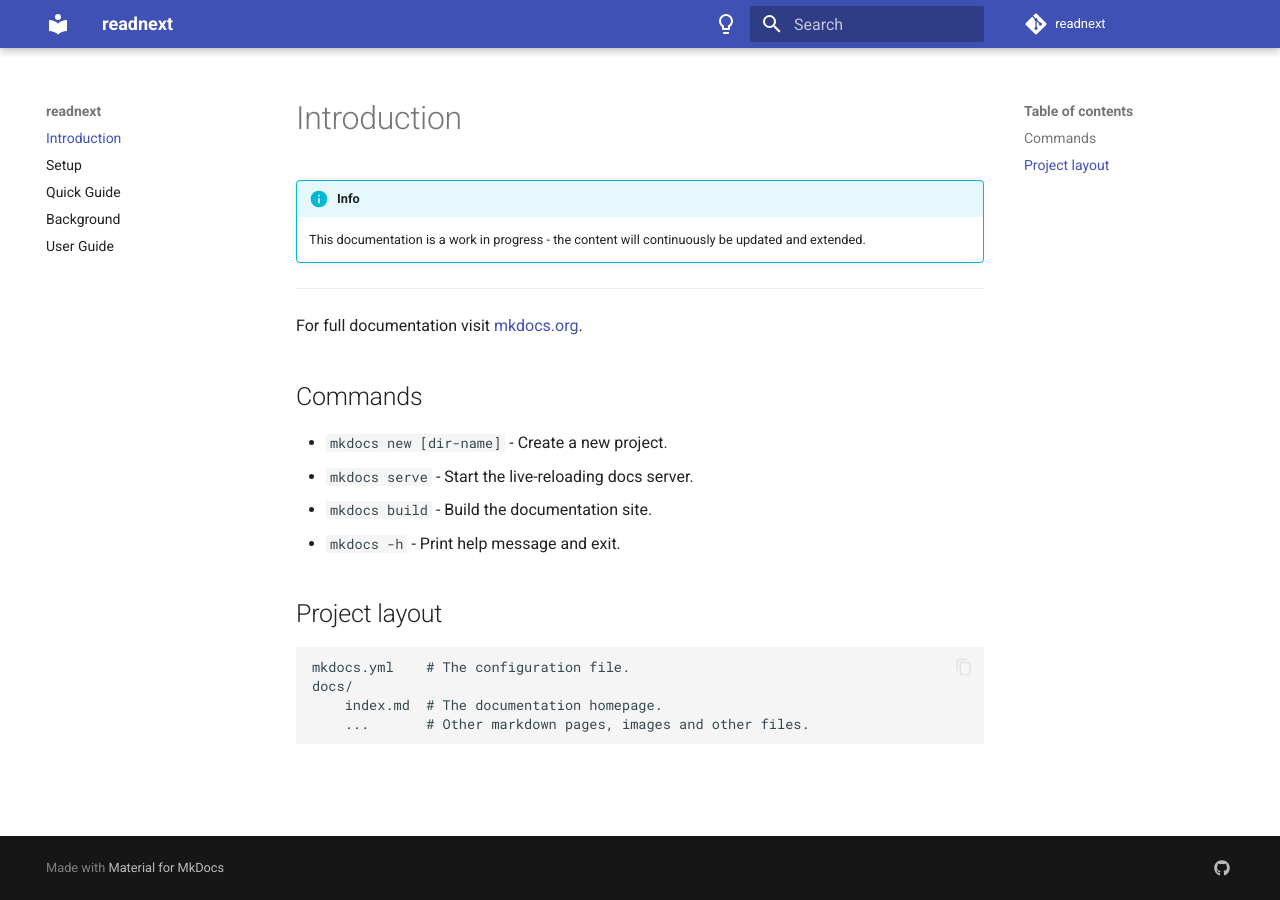
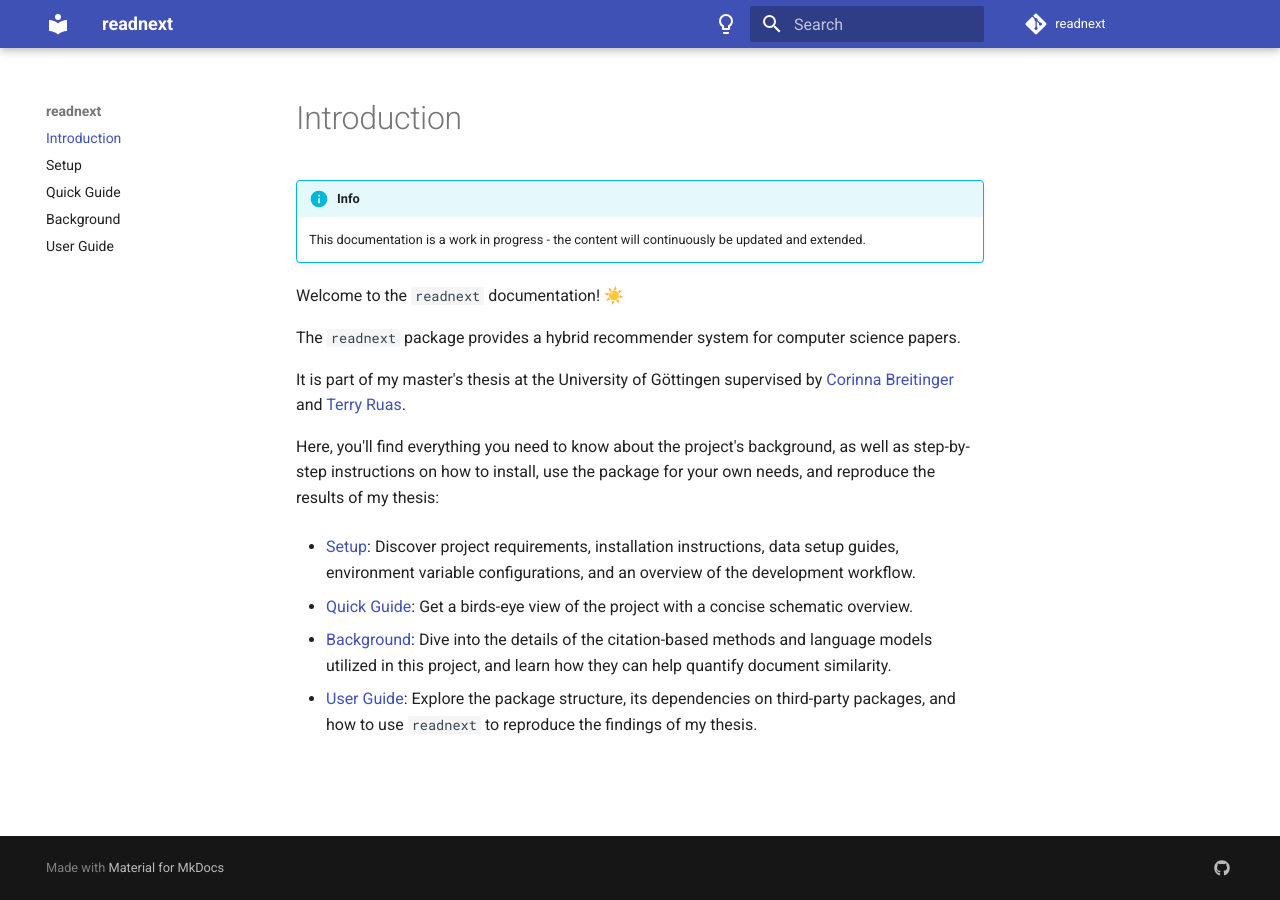
Before and after one commit to joel-beck/readnext, an MkDocs documentation site: the page built from docs/index.md, in a window 1280 px wide. Built offline with MkDocs 1.6.1 and Material for MkDocs 9.7.7, drawn with Linux system fonts in a browser that asks for light colours; comment, search, counter and statistics services are not loaded.

Commit message:
updated introduction page of docs

```diff
--- a/docs/index.md
+++ b/docs/index.md
@@ -4,21 +4,18 @@
 
     This documentation is a work in progress - the content will continuously be updated and extended.
 
+Welcome to the `readnext` documentation! ☀️
 
----
+The `readnext` package provides a hybrid recommender system for computer science papers.
 
-For full documentation visit [mkdocs.org](https://www.mkdocs.org).
+It is part of my master's thesis at the University of Göttingen supervised by [Corinna Breitinger](https://gipplab.org/team/corinna-breitinger/) and [Terry Ruas](https://gipplab.org/team/dr-terry-lima-ruas/).
 
-## Commands
+Here, you'll find everything you need to know about the project's background, as well as step-by-step instructions on how to install, use the package for your own needs, and reproduce the results of my thesis:
 
-* `mkdocs new [dir-name]` - Create a new project.
-* `mkdocs serve` - Start the live-reloading docs server.
-* `mkdocs build` - Build the documentation site.
-* `mkdocs -h` - Print help message and exit.
+- [Setup](setup.md): Discover project requirements, installation instructions, data setup guides, environment variable configurations, and an overview of the development workflow.
 
-## Project layout
+- [Quick Guide](quick-guide.md): Get a birds-eye view of the project with a concise schematic overview.
 
-    mkdocs.yml    # The configuration file.
-    docs/
-        index.md  # The documentation homepage.
-        ...       # Other markdown pages, images and other files.
+- [Background](background.md): Dive into the details of the citation-based methods and language models utilized in this project, and learn how they can help quantify document similarity.
+
+- [User Guide](user-guide.md): Explore the package structure, its dependencies on third-party packages, and how to use `readnext` to reproduce the findings of my thesis.
```
